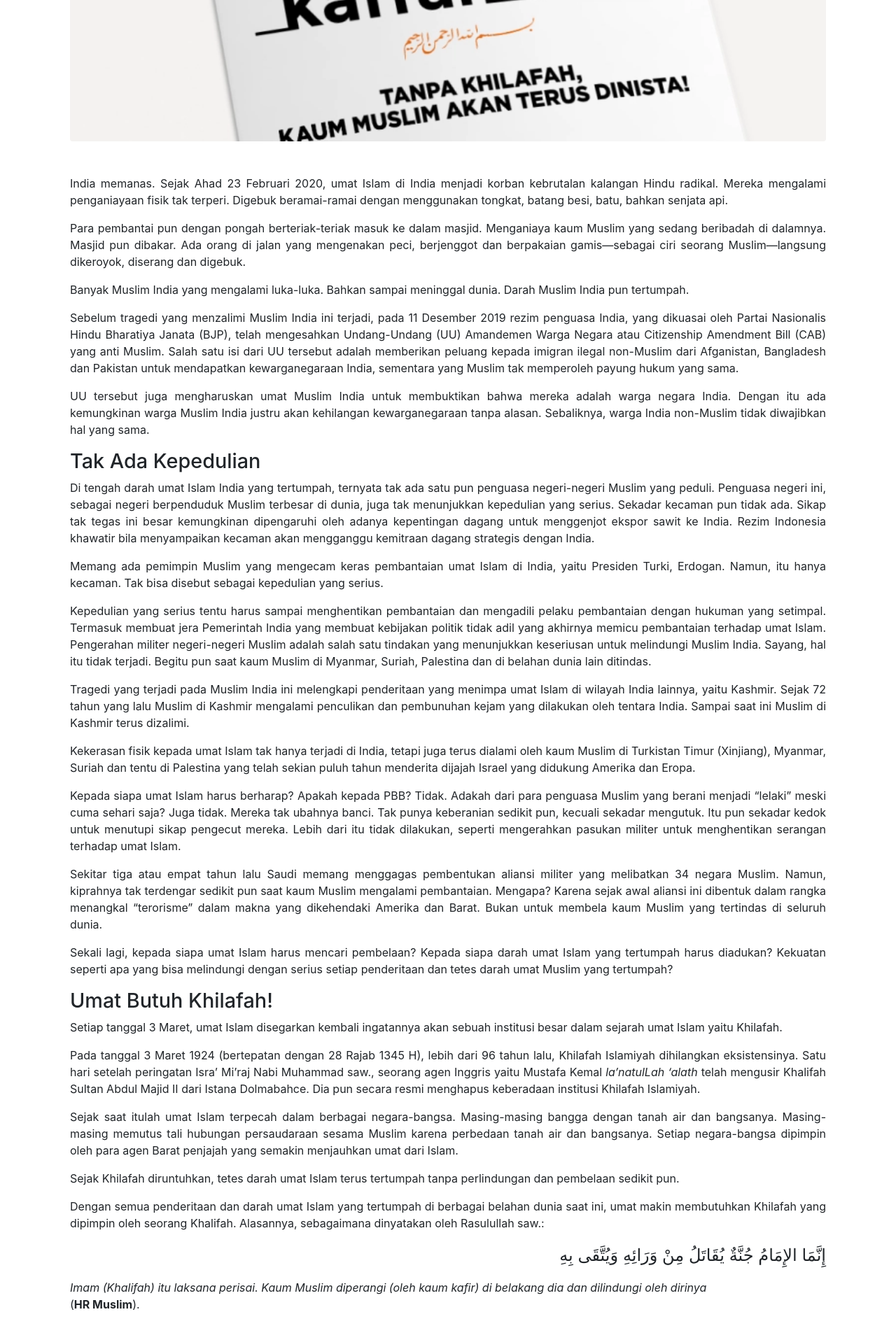
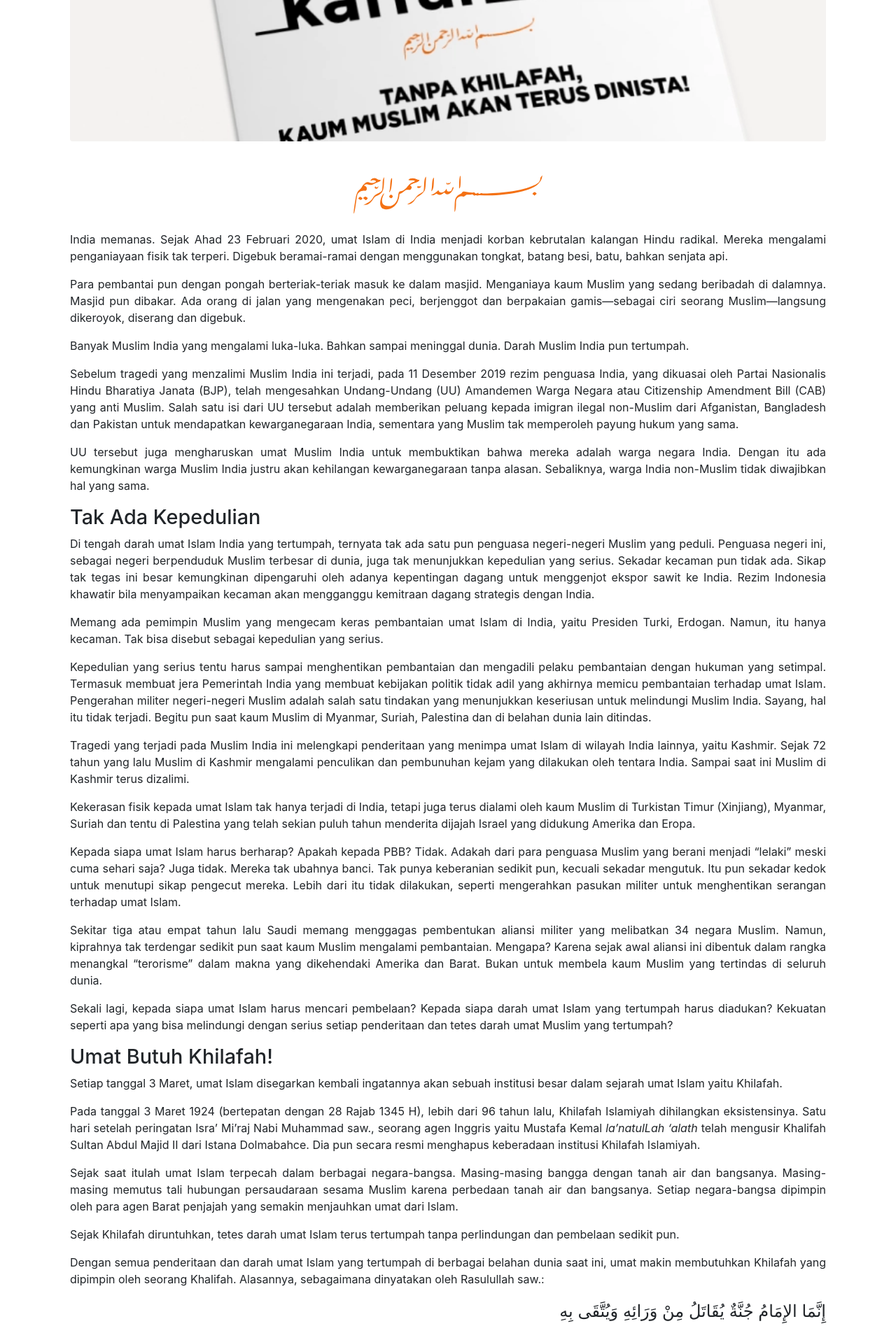
Before and after one commit to bandithijo/buletin-dakwah-kaffah, a Jekyll site: the page built from _posts/2020/2020-03-06-tanpa-khilafah-kaum-muslim-akan-terus-dinista.md, in a window 1280 px wide. Shown: the part 578-2473 px from the top of the page at 70% size. Built offline with Jekyll 4.4.1, drawn with Linux system fonts in a browser that asks for light colours; nearby versions of some CDN libraries.

Commit message:
Add bismillah on post

```diff
--- a/_layouts/post.html
+++ b/_layouts/post.html
@@ -23,6 +23,9 @@ layout: default
     <div class="text-center mb-4 mb-md-5 d-flex flex-column justify-content-between">
       <img src="/assets/images/cover/{{ page.edisi }}.jpg" class="rounded" style="height:25.5rem;min-width:100%;object-fit:cover;object-position:top;" alt="cover image">
     </div>
+    <div class="text-center mb-4 mb-md-4">
+      <img src="/assets/images/icons/bismillah.svg" style="height:3.5rem;" alt="bismillah">
+    </div>
     {{ content }}
   </div>
   {% include page-navigation.html %}
```
Also changed, not shown: assets/images/icons/bismillah.svg (added).
